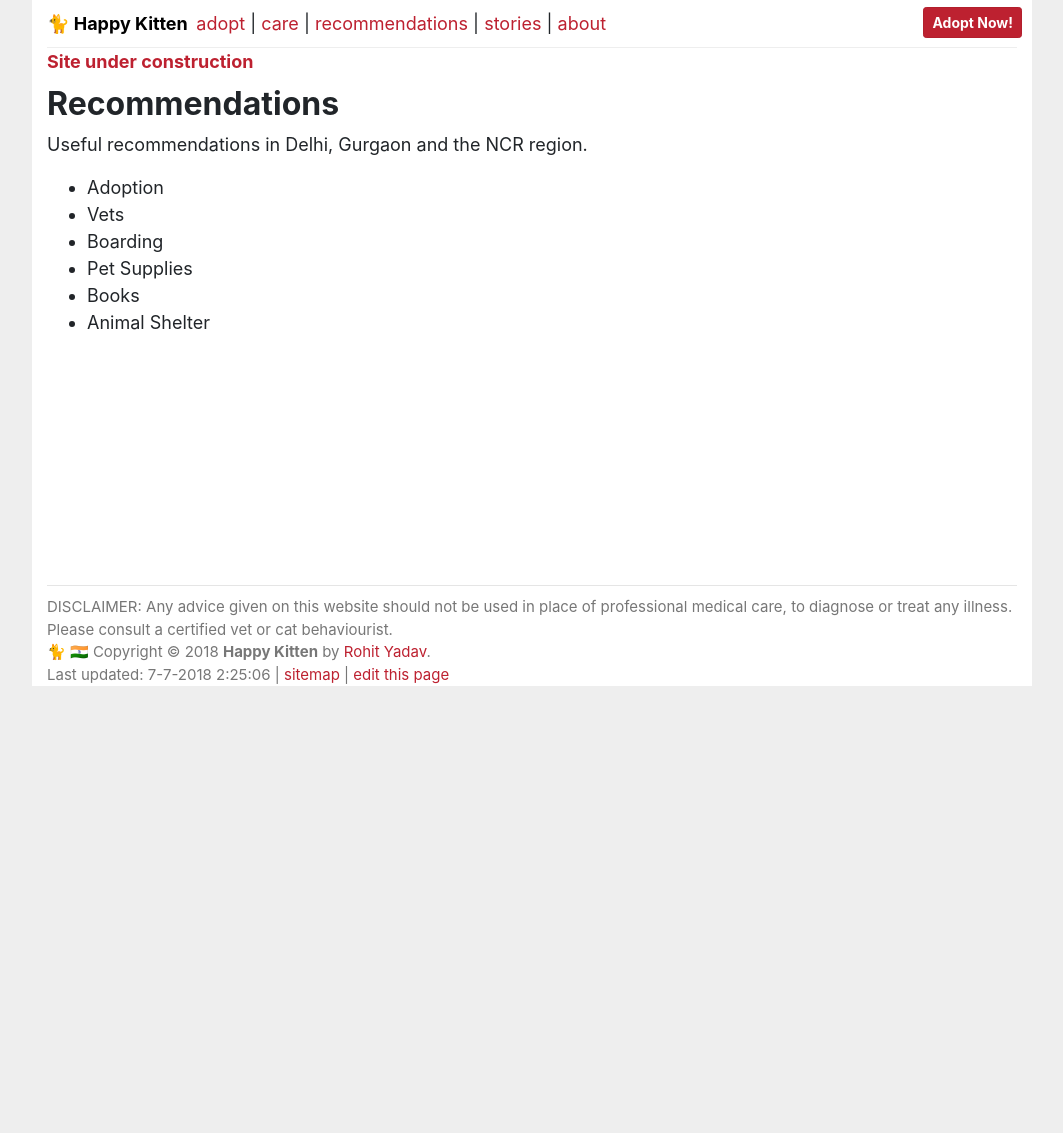
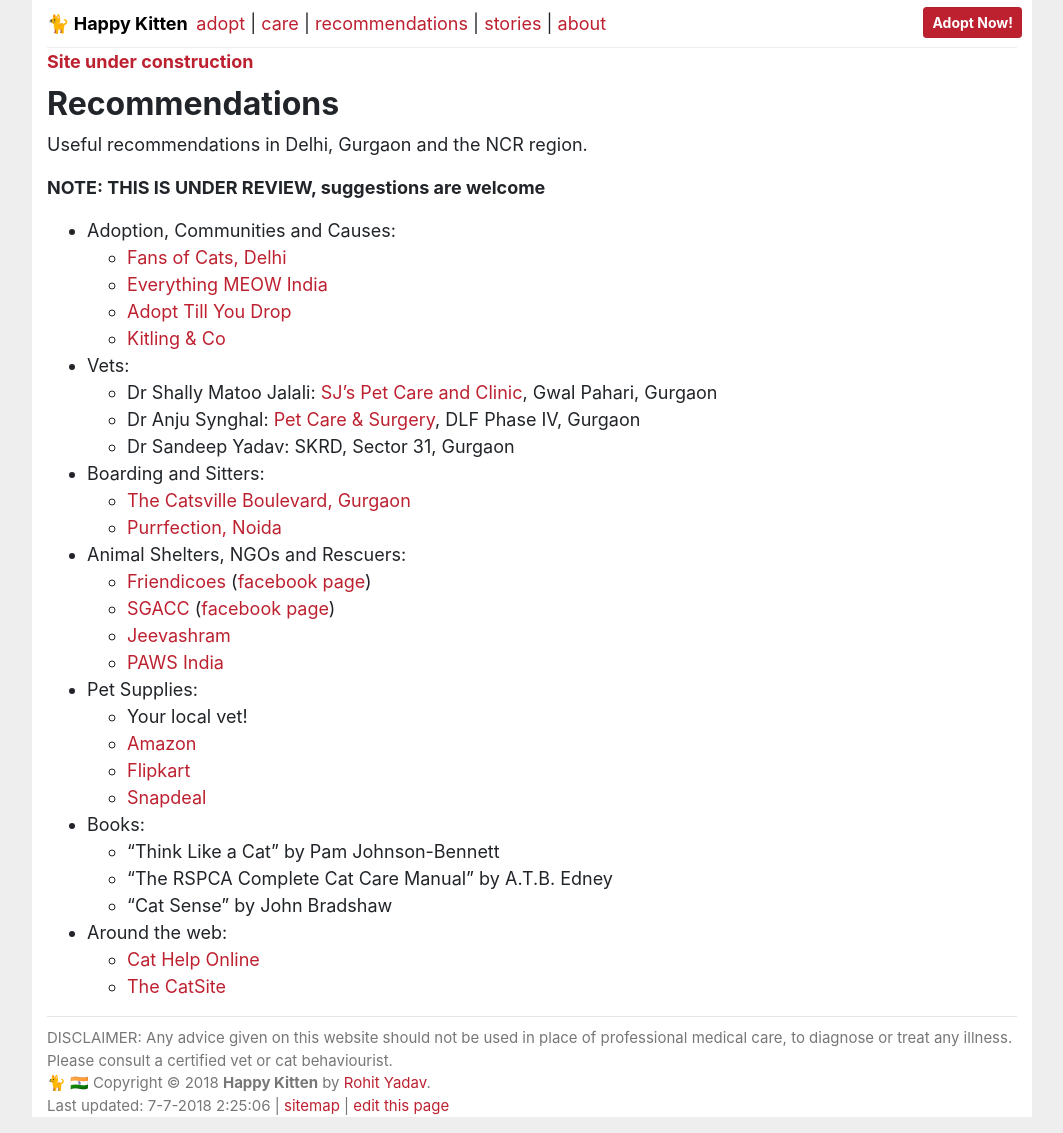
Before and after one commit to yadavcloud/happykitten, a Jekyll site: the page built from recommendations.md, in a window 1280 px wide. Shown: the whole page, without its empty margins (108-1171 px from the left). Built offline with Jekyll 4.4.1, drawn with Linux system fonts in a browser that asks for light colours; before the commit the page ends 900 px from its top, so only the background shows below that.

Commit message:
recommendations: add some
Signed-off-by: Rohit Yadav <rohit@yadav.cloud>

```diff
--- a/recommendations.md
+++ b/recommendations.md
@@ -5,9 +5,34 @@
 
 Useful recommendations in Delhi, Gurgaon and the NCR region.
 
-  - Adoption
-  - Vets
-  - Boarding
-  - Pet Supplies
-  - Books
-  - Animal Shelter
+**NOTE: THIS IS UNDER REVIEW, suggestions are welcome**
+
+  - Adoption, Communities and Causes:
+    - [Fans of Cats, Delhi](https://www.facebook.com/groups/850715891625822/about/)
+    - [Everything MEOW India](https://www.facebook.com/everythingmeow.india/)
+    - [Adopt Till You Drop](https://www.facebook.com/adoptillyoudrop/)
+    - [Kitling & Co](https://www.facebook.com/KitlingAndCo/)
+  - Vets:
+    - Dr Shally Matoo Jalali: [SJ's Pet Care and Clinic](http://sjspetcare.com), Gwal Pahari, Gurgaon
+    - Dr Anju Synghal: [Pet Care & Surgery](http://www.petcareandsurgery.com/), DLF Phase IV, Gurgaon
+    - Dr Sandeep Yadav: SKRD, Sector 31, Gurgaon
+  - Boarding and Sitters:
+    - [The Catsville Boulevard, Gurgaon](https://www.facebook.com/thecatsvilleboulevardboarding/)
+    - [Purrfection, Noida](https://www.facebook.com/purrfectionIndia/)
+  - Animal Shelters, NGOs and Rescuers:
+    - [Friendicoes](https://friendicoes.org/) ([facebook page](https://www.facebook.com/friendicoesindia/))
+    - [SGACC](http://www.sanjaygandhianimalcarecentre.org/) ([facebook page](https://www.facebook.com/sanjay.gandhiACC/))
+    - [Jeevashram](http://jeevashram.org/)
+    - [PAWS India](http://www.pawsindia.org/)
+  - Pet Supplies:
+    - Your local vet!
+    - [Amazon](https://www.amazon.in/Cats-Supplies/b/ref=sv_petsupplies_2?ie=UTF8&node=4771341031)
+    - [Flipkart](https://www.flipkart.com/pets-store)
+    - [Snapdeal](https://www.snapdeal.com/products/cat-supplies)
+  - Books:
+    - "Think Like a Cat" by Pam Johnson-Bennett
+    - "The RSPCA Complete Cat Care Manual" by A.T.B. Edney
+    - "Cat Sense" by John Bradshaw
+  - Around the web:
+    - [Cat Help Online](http://www.cathelp-online.com)
+    - [The CatSite](https://thecatsite.com/forums/)
```
